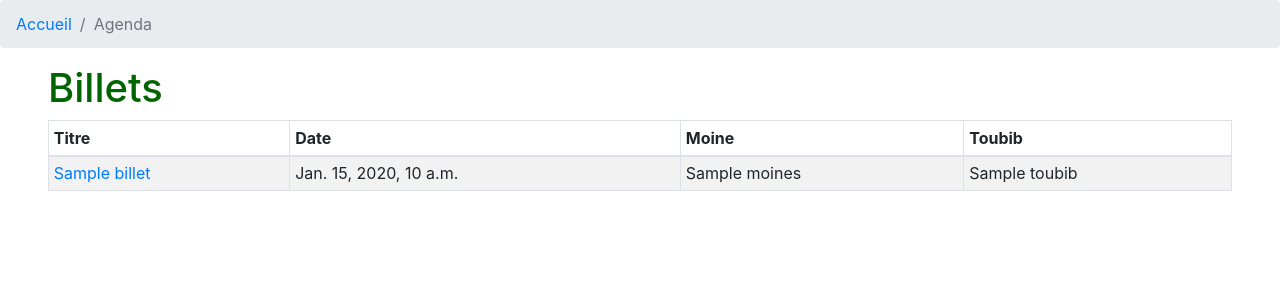
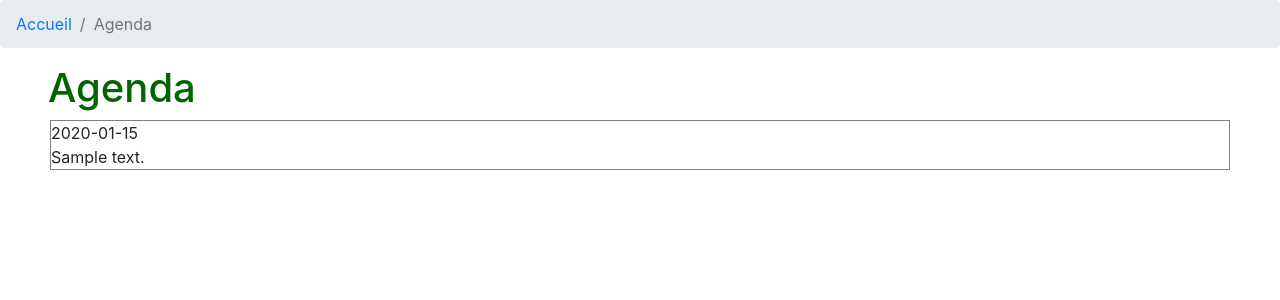
Before and after one commit to BrRoman/infirmerie, a Django app: template infirmerie/apps/billets/templates/billets/agenda.html in a window 1280 px wide. Shown: the part 76-376 px from the top of the page. Run offline with Django 3.2, Linux system fonts and the light colour scheme; the template is opened without the code that fills it: most values are stand-ins (such as "Sample title", 1, 10 or a date in 2020); style sheets or scripts are compiled from the project's sources; some libraries are stand-ins or nearby versions.

Commit message:
Agenda improved: first steps of column-formatting.

```diff
--- a/infirmerie/apps/billets/templates/billets/agenda.html
+++ b/infirmerie/apps/billets/templates/billets/agenda.html
@@ -6,29 +6,20 @@
 
 {% block content %}
     <div class="d-flex align-self-stretch">
-        <h1 class="mr-auto">Billets</h1>
+        <h1 class="mr-auto">Agenda</h1>
         <div class="ml-auto">{% include 'pagination.html' %}</div>
     </div>
 
-    <table class="table table-striped table-bordered table-sm">
-        <thead>
-            <tr>
-                <th>Titre</th>
-                <th>Date</th>
-                <th>Moine</th>
-                <th>Toubib</th>
-            </tr>
-        </thead>
-
-        <tbody>
-            {% for billet in object_list %}
-                <tr>
-                    <td><a href="{% url 'billets:detail' billet.id %}">{{ billet }}</a></td>
-                    <td>{{ billet.date_time }}</td>
-                    <td>{{ billet.moines }}</td>
-                    <td>{{ billet.toubib }}</td>
-                </tr>
-            {% endfor %}
-        </tbody>
-    </table>
+    <div id="agenda" class="d-flex justify-content-center align-items-center">
+        {% for date, content in days.items %}
+            <div class="agenda-column">
+                <div class="agenda-date">
+                    {{ date }}
+                </div>
+                <div class="agenda-content">
+                    {{ content }}
+                </div>
+            </div>
+        {% endfor %}
+    </div>
 {% endblock content %}
--- a/infirmerie/apps/billets/urls.py
+++ b/infirmerie/apps/billets/urls.py
@@ -1,12 +1,13 @@
 """ apps/billets/urls.py """
 
-from django.urls import path
+from django.urls import path, re_path
 
 from . import views
 
 app_name = 'billets'
 urlpatterns = [
-    path('page=<int:page>', views.AgendaView.as_view(), name='agenda'),
+    re_path(r'^agenda/(?P<day>\d{2})/(?P<month>\d{2})/(?P<year>\d{4})/$',
+            views.AgendaView.as_view(), name='agenda'),
     path('create', views.BilletCreateView.as_view(), name='create'),
     path('id=<int:pk>/detail', views.BilletDetailView.as_view(), name='detail'),
     path('id=<int:pk>/update', views.BilletUpdateView.as_view(), name='update'),
--- a/infirmerie/static/css/infirmerie.less
+++ b/infirmerie/static/css/infirmerie.less
@@ -41,6 +41,17 @@ body {
         color: @orange;
     }
 
+    // Agenda:
+    #agenda {
+        width: 100%;
+
+        .agenda-column {
+            border: 1px solid grey;
+            margin: 0px 2px 0px 2px;
+            width: 100%;
+        }
+    }
+
     // Tables:
     .table-borderless td {
         border: 0px;
--- a/infirmerie/templates/main.html
+++ b/infirmerie/templates/main.html
@@ -26,7 +26,7 @@
 
             {% if user.is_authenticated %}
                 <div id="menu">
-                    <a class="mx-3" href="{% url 'billets:agenda' 1 %}">Agenda</a>
+                    <a class="mx-3" href="{% url 'billets:agenda' '12' '01' '2000' %}">Agenda</a><!-- TODO: Valeur par défaut: date du jour. -->
                     <a href="{% url 'billets:create' %}" title="Créer un nouveau billet" class="link_plus">+</a>
                     <a class="mx-3" href="{% url 'moines:list' 1 %}">Moines</a>
                     <a href="{% url 'moines:create' %}" title="Créer un nouveau moine" class="link_plus">+</a>
@@ -46,7 +46,7 @@
 
         <div id="breadcrumbs">
             <ol class="breadcrumb">
-                <li class="breadcrumb-item"><a href={% url 'billets:agenda' 1 %}>Accueil</a></li>
+                <li class="breadcrumb-item"><a href={% url 'billets:agenda' '12' '01' '2000' %}>Accueil</a></li><!-- TODO: Valeur par défaut: date du jour. -->
                 {% block breadcrumbs %}
                 {% endblock breadcrumbs %}
             </ol>
```
Also changed, not shown: infirmerie/apps/billets/views.py (+13 -0 lines).
